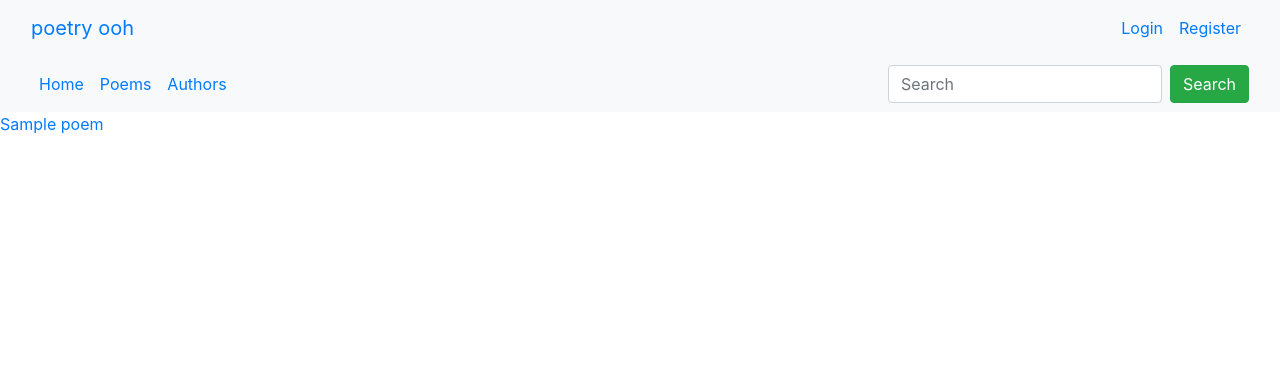
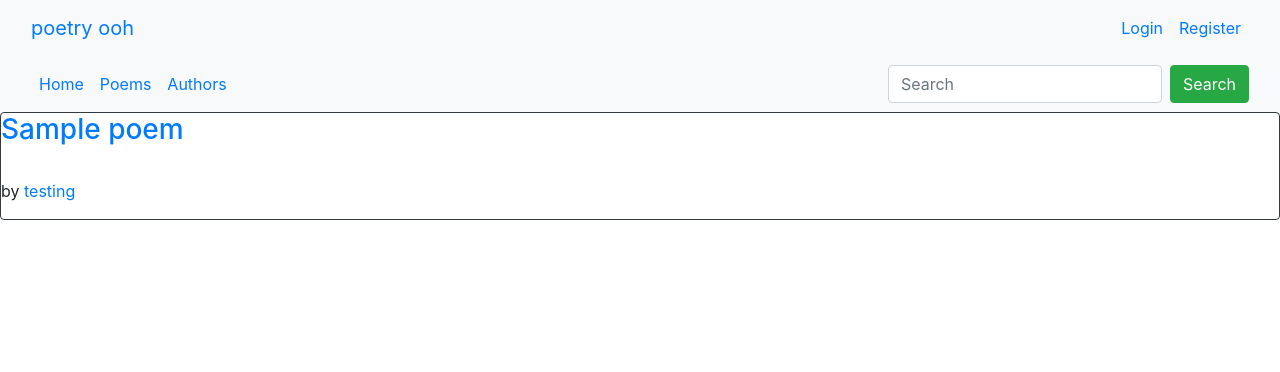
Before and after one commit to MollyJ04/poetryApp, a Flask app: template templates/poems.html in a window 1280 px wide. Shown: the top 372 px of the page. Run offline with Flask 2, Linux system fonts and the light colour scheme; the template is opened without the code that fills it: most values are stand-ins (such as "Sample title", 1, 10 or a date in 2020); some libraries are stand-ins or nearby versions.

Commit message:
formatting

```diff
--- a/app.py
+++ b/app.py
@@ -91,6 +91,12 @@ def poems():
 	response = requests.get("https://poetrydb.org/title")
 	response = response.json()
 	poems = response["titles"]
+	# poemAuthors = {}
+	# for i in poems:
+	# 	response = requests.get(f"https://poetrydb.org/title/{i}:abs")
+	# 	response = response.json()
+	# 	author = response[0]["author"]
+	# 	poemAuthors[i] = author
 	return render_template("poems.html", poems=poems)
 
 @app.route("/authors")
--- a/templates/authorPoems.html
+++ b/templates/authorPoems.html
@@ -5,7 +5,9 @@
 <a href="{{url_for('authors')}}">Back to authors</a><br>
 
 	{% for poem in poems %}
-        <a href="{{url_for('read',title=poem)}}">{{poem}}</a><br>
+	<div class="card border-dark" style="width:50%">
+		<a href="{{url_for('read',title=poem)}}">{{poem}}</a><br>
+	</div><br>
 	{% endfor %}
 
 {% endblock %}
--- a/templates/layout.html
+++ b/templates/layout.html
@@ -90,10 +90,11 @@
             var line = document.getElementById("line"+num)
             if(annotation.style.display == null || annotation.style.display == "none") {
                 annotation.style.display = "block";
-                line.style.width = "50%"
+                line.style.backgroundColor = "pink";
             } else {
                 annotation.style.display = "none";
-                line.style.width = "100%"
+                // line.style.width = "100%"
+                line.style.backgroundColor = "white";
             }
         }
     </script>
--- a/templates/poems.html
+++ b/templates/poems.html
@@ -3,7 +3,10 @@
 {% block body %}
 
 	{% for poem in poems %}
-		<a href="{{url_for('read',title=poem)}}">{{poem}}</a><br>
+		<div class="card border-dark">
+			<h3><a href="{{url_for('read',title=poem)}}">{{poem}}</a></h3><br>
+			<p>by <a href="">testing</a></p>
+		</div><br>
 	{% endfor %}
 
 {% endblock %}
```
Also changed, not shown: templates/read.html (+11 -5 lines).
